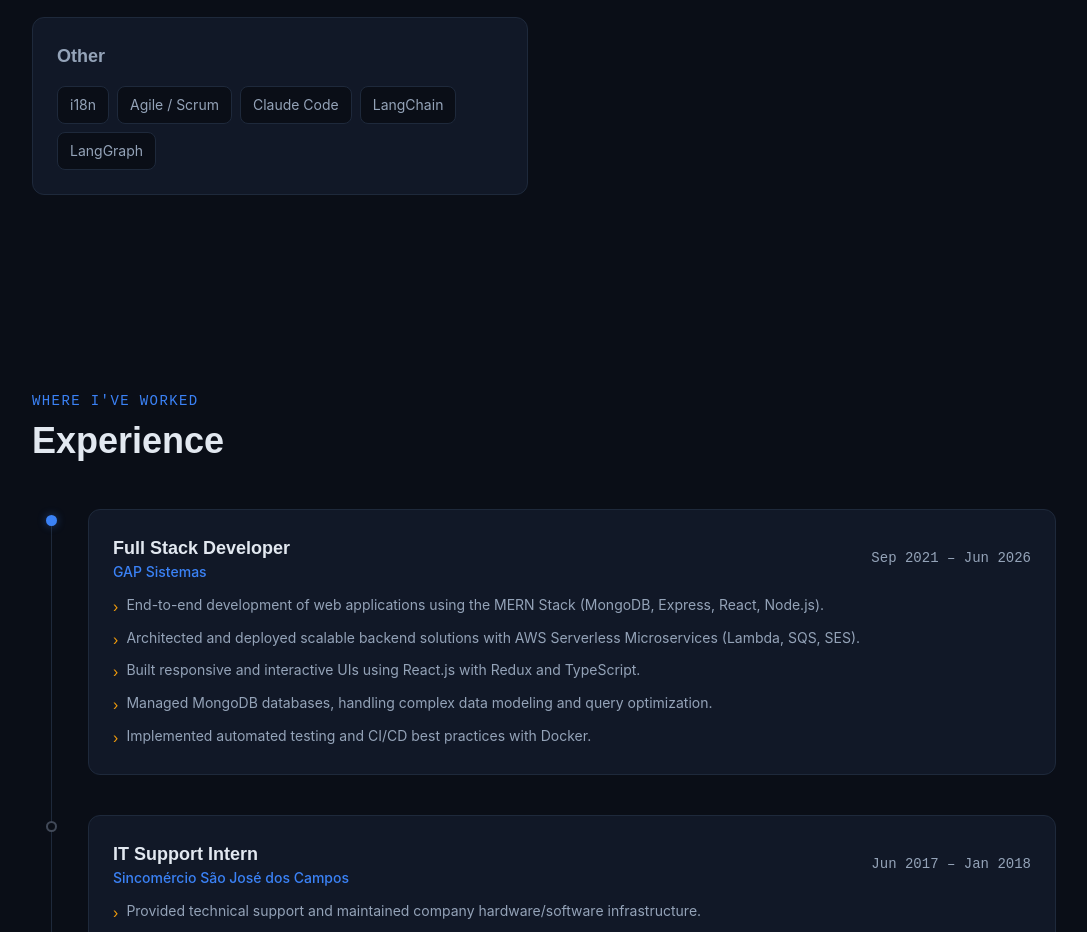
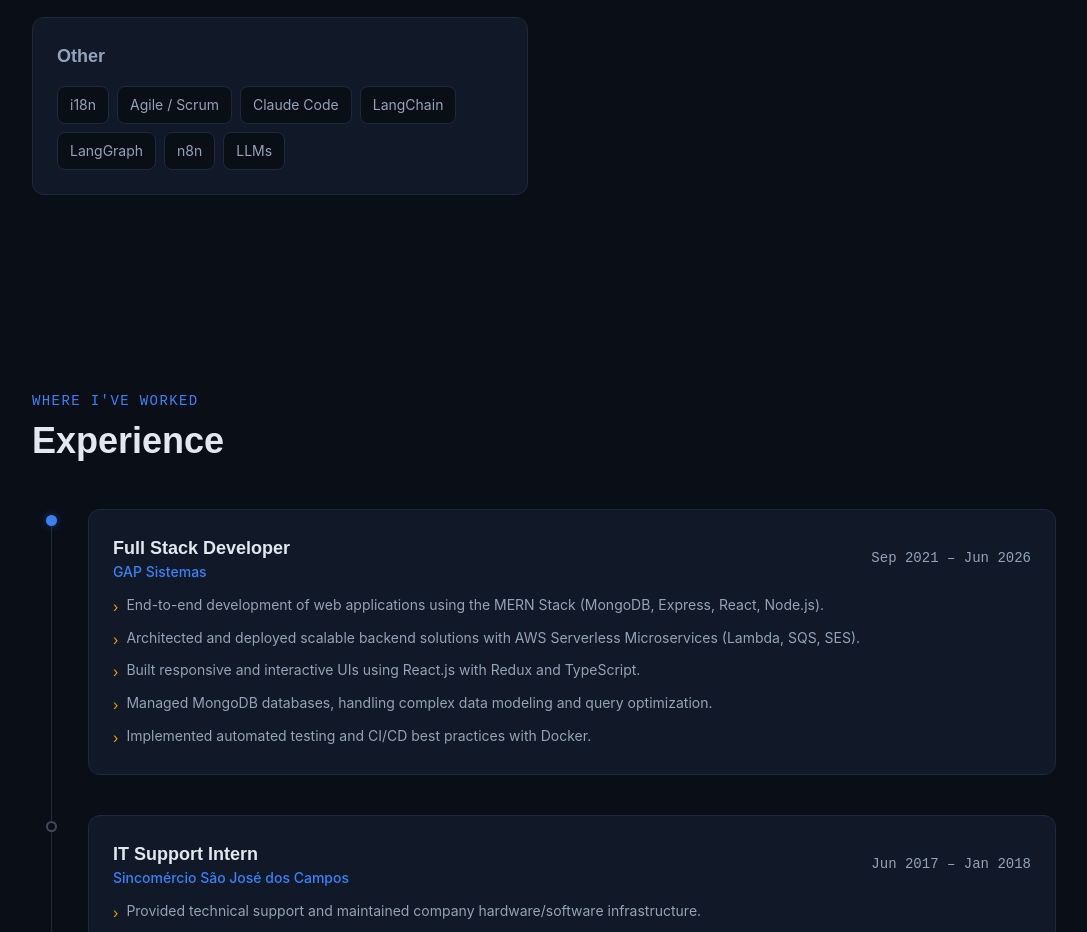
Before and after one commit to wesleypribeiro/wesleypribeiro.github.io, a Next.js app: page / in a window 1280 px wide. Shown: the part 2300-3232 px from the top of the page, without its empty margins (96-1183 px from the left). Built offline with nearby package versions, Linux system fonts and the light colour scheme.

Commit message:
feat: add n8n and LLMs to skills section and update resume documents

```diff
--- a/public/Wesley-Paulo-Ribeiro - En.html
+++ b/public/Wesley-Paulo-Ribeiro - En.html
@@ -123,7 +123,7 @@
                 <span class="skill-category">Cloud & DevOps:</span> AWS (Lambda, SQS, SES, S3, CloudWatch), Docker, GitHub Actions (CI/CD), GitHub, Git, Linux (Fedora/CLI).
             </div>
             <div>
-                <span class="skill-category">Other:</span> i18n, GitHub Copilot, Claude Code, LangChain, LangGraph, Agile/Scrum.
+                <span class="skill-category">Other:</span> i18n, GitHub Copilot, Claude Code, LangChain, LangGraph, n8n, LLMs, Agile/Scrum.
             </div>
         </div>
     </div>
--- a/public/Wesley-Paulo-Ribeiro - Pt.html
+++ b/public/Wesley-Paulo-Ribeiro - Pt.html
@@ -118,7 +118,7 @@
                 <span class="skill-category">Cloud & DevOps:</span> AWS (Lambda, SQS, SES, S3, CloudWatch), Docker, GitHub Actions (CI/CD), GitHub, Git, Linux (Fedora/Terminal).
             </div>
             <div>
-                <span class="skill-category">Outros:</span> i18n, GitHub Copilot, Claude Code, LangChain, LangGraph, Agile/Scrum.
+                <span class="skill-category">Outros:</span> i18n, GitHub Copilot, Claude Code, LangChain, LangGraph, n8n, LLMs, Agile/Scrum.
             </div>
         </div>
     </div>
--- a/src/components/SkillsSection.tsx
+++ b/src/components/SkillsSection.tsx
@@ -78,6 +78,8 @@ const SKILL_CATEGORIES = [
       { name: 'Claude Code' },
       { name: 'LangChain' },
       { name: 'LangGraph' },
+      { name: 'n8n' },
+      { name: 'LLMs' },
     ],
   },
 ];
```
Also changed, not shown: 2 other files (tests, documents, lock files or other folders).
